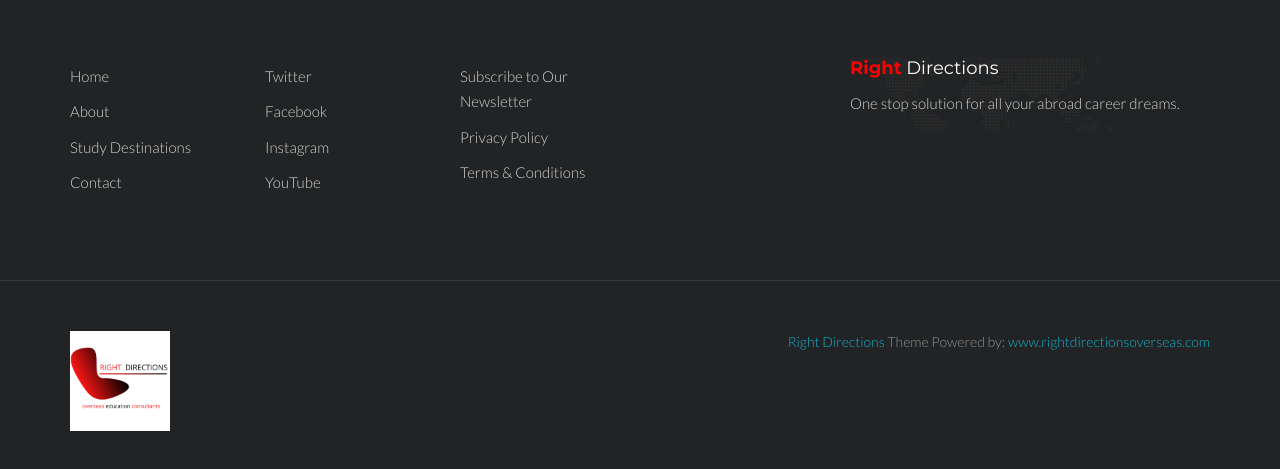
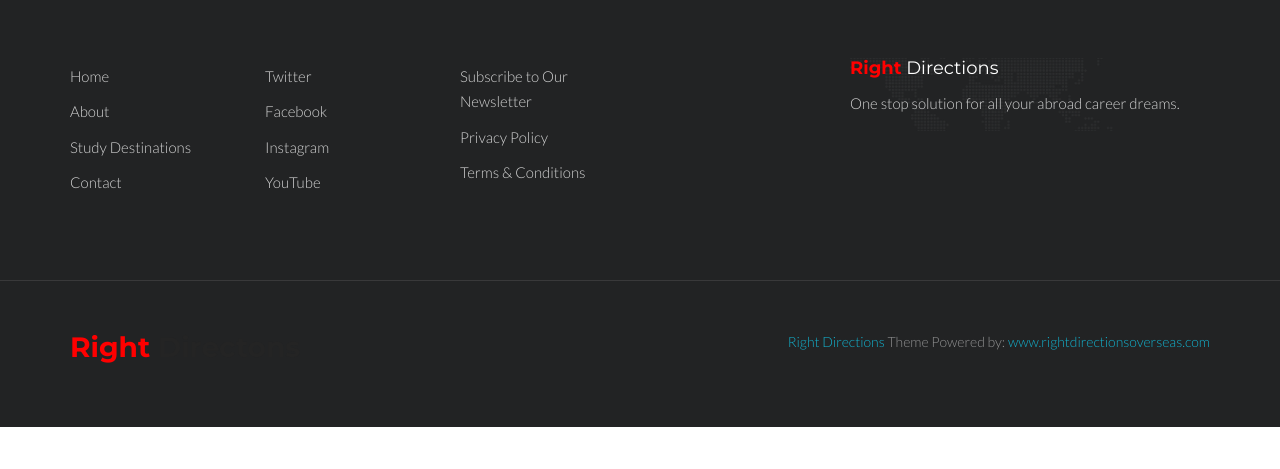
Before and after one commit to abhinavateja/Right-Directions, a plain HTML site: page index.html in a window 1280 px wide. Shown: the part 8266-8735 px from the top of the page. After the commit the page ends 8693 px from the top, so only its background shows below. Drawn offline with Linux system fonts and the light colour scheme; some packages are replaced by stand-ins of ours.

Commit message:
Second home page update with MAJOR logo changes

```diff
--- a/index.html
+++ b/index.html
@@ -815,7 +815,7 @@
                 <div class="row">
                     <div class="col-xs-6">
                         <a href="index.html">
-                            <img class="g-width-100--xs g-height-auto--xs" src="img/LOGO-MAIN.png" style="background-color: #ffffff;" alt="RD Logo">
+                            <h3><b style="color: red;">Right</b><b> Directons</b></h3>
                         </a>
                     </div>
                     <div class="col-xs-6 g-text-right--xs">
```
